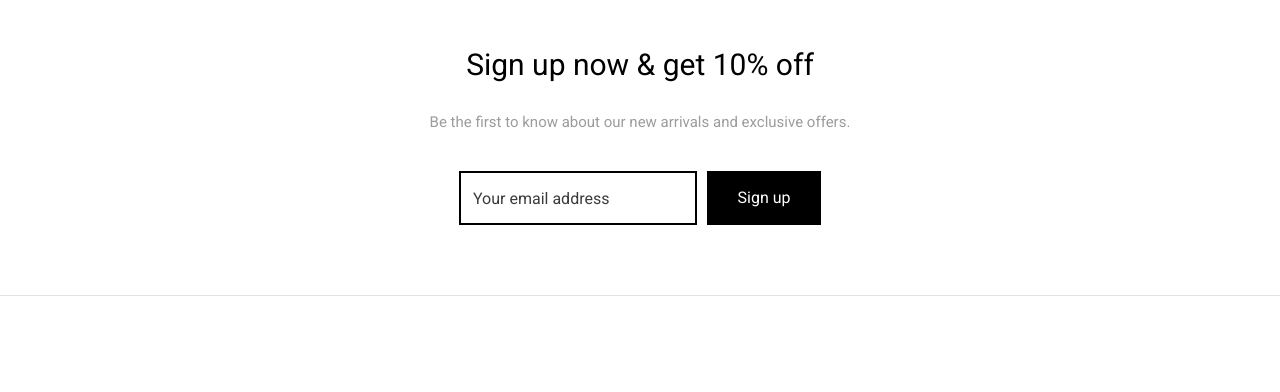
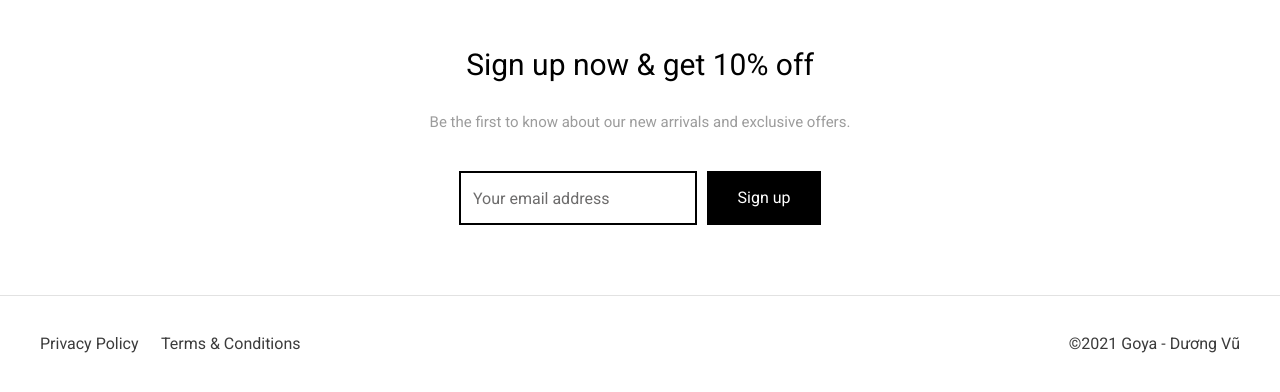
Before and after one commit to thienvu97ht/Goya-Website, a plain HTML site: page index.html in a window 1280 px wide. Shown: the part 4230-4622 px from the top of the page. Before the commit the page ends 4526 px from the top, so only its background shows below. Drawn offline with nearby package versions, Linux system fonts and the light colour scheme.

Commit message:
Footer policy

```diff
--- a/assets/css/style.css
+++ b/assets/css/style.css
@@ -913,7 +913,7 @@
 
 .footer__info-form-email-input::placeholder {
    font-size: 1.6rem;
-   color: rgb(59, 59, 59);
+   color: rgb(109, 108, 108);
 }
 
 .footer__info-form-sumbit {
@@ -927,3 +927,32 @@
     justify-content: center;
     align-items: center;
 }
+
+/* Footer policy */
+
+.footer__policy-content {
+    display: flex;
+    justify-content: space-between;
+    padding: 40px 0;
+}
+
+.footer__policy-left {
+
+}
+
+.footer__policy-left-link {
+    text-decoration: none;
+    font-size: 1.6rem;
+    color: rgb(59, 59, 59);
+    margin-right: 20px;
+}
+
+.footer__policy-right {
+
+}
+
+.footer__policy-right-copyright {
+    font-size: 1.6rem;
+    color: rgb(59, 59, 59);
+    margin: 0;
+}
--- a/index.html
+++ b/index.html
@@ -1425,6 +1425,23 @@
                     </div>
                 </div>
             </div>
+
+            <div class="footer__policy">
+                <div class="grid">
+                    <div class="footer__policy-content">
+                        <div class="footer__policy-left">
+                            <a href="" class="footer__policy-left-link">Privacy Policy</a>
+                            <a href="" class="footer__policy-left-link">Terms & Conditions</a>
+                        </div>
+
+                        <div class="footer__policy-right">
+                            <p class="footer__policy-right-copyright">
+                                ©2021 Goya - Dương Vũ
+                            </p>
+                        </div>
+                    </div>
+                </div>
+            </div>
         </div>
     </div>
 </body>
```
